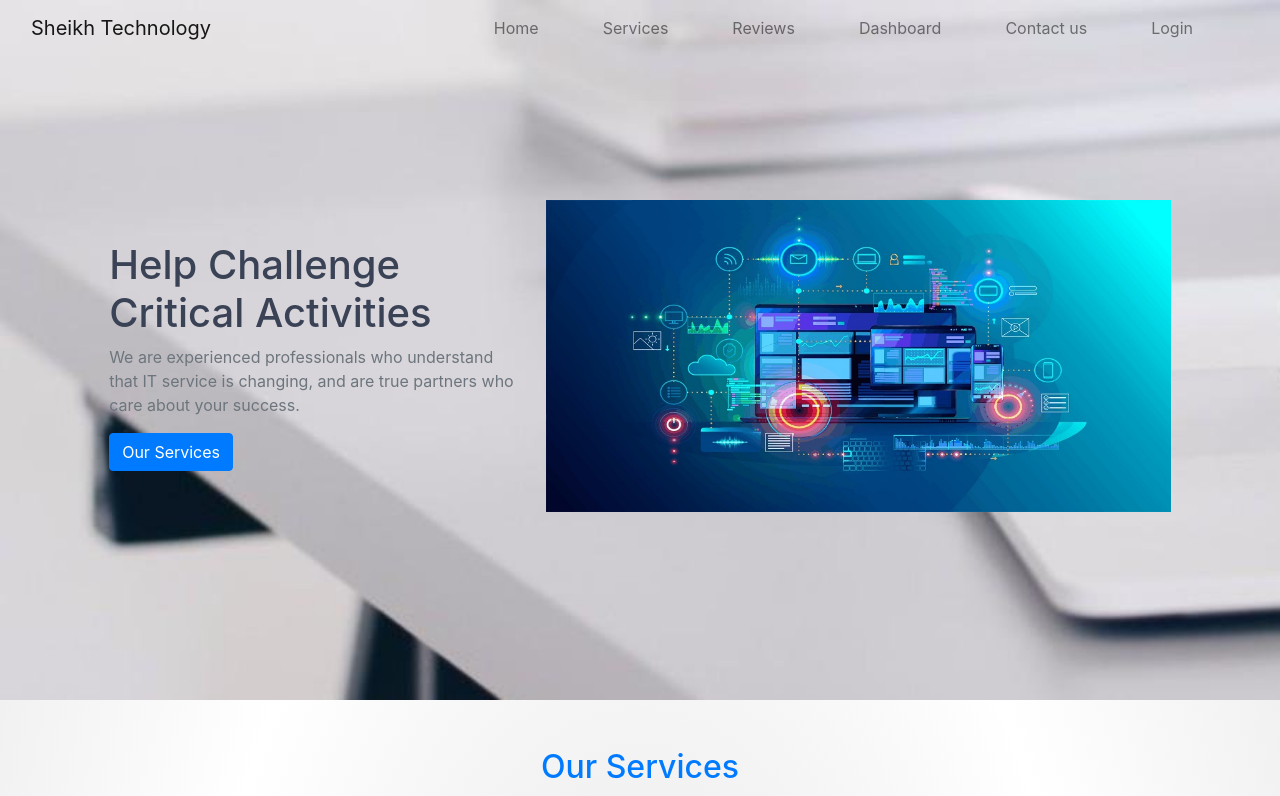
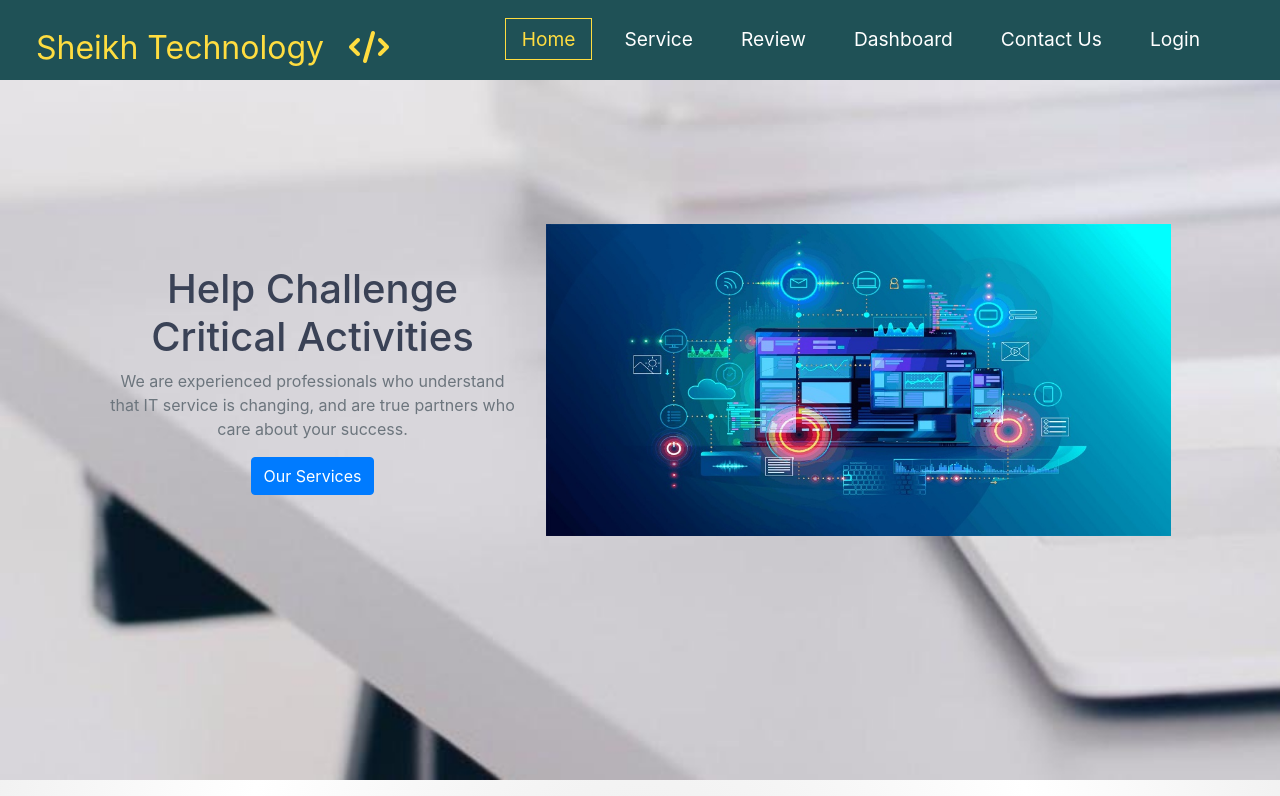
Before and after one commit to samiul-sheikh/sheikh-technology-client, a React (Create React App) app: page / in a window 1280 px wide. Shown: the top 796 px of the page. Built offline with nearby package versions, Linux system fonts and the light colour scheme; no server answers.

Commit message:
update navbar

```diff
--- a/public/index.html
+++ b/public/index.html
@@ -8,6 +8,7 @@
   <meta name="theme-color" content="#000000" />
   <meta name="description" content="Web site created using create-react-app" />
   <link rel="apple-touch-icon" href="%PUBLIC_URL%/logo192.png" />
+  <script src="https://kit.fontawesome.com/0f83e5d3b7.js" crossorigin="anonymous"></script>
   <!--
       manifest.json provides metadata used when your web app is installed on a
       user's mobile device or desktop. See https://developers.google.com/web/fundamentals/web-app-manifest/
--- a/src/App.css
+++ b/src/App.css
@@ -1,38 +1,15 @@
-/* .App {
-  text-align: center;
+*{
+  margin: 0;
+  padding: 0;
 }
 
-.App-logo {
-  height: 40vmin;
-  pointer-events: none;
+body{
+  background-color: #b5fac7;
 }
 
-@media (prefers-reduced-motion: no-preference) {
-  .App-logo {
-    animation: App-logo-spin infinite 20s linear;
-  }
+.pages{
+  color: #316685;
+  text-align: center;
+  /* font-size: 3.5rem; */
+  /* margin-top: 10%; */
 }
-
-.App-header {
-  background-color: #282c34;
-  min-height: 100vh;
-  display: flex;
-  flex-direction: column;
-  align-items: center;
-  justify-content: center;
-  font-size: calc(10px + 2vmin);
-  color: white;
-}
-
-.App-link {
-  color: #61dafb;
-}
-
-@keyframes App-logo-spin {
-  from {
-    transform: rotate(0deg);
-  }
-  to {
-    transform: rotate(360deg);
-  }
-} */
--- a/src/App.js
+++ b/src/App.js
@@ -11,6 +11,7 @@ import { createContext, useState } from 'react';
 import PrivateRoute from './Components/Login/PrivateRoute/PrivateRoute';
 import Orders from './Components/ServiceOrder/Orders/Orders';
 import ManageService from './Components/Dashboard/ManageService/ManageService';
+import Navbar from './Components/ReUse/Navbar/Navbar';
 
 
 export const UserContext = createContext();
@@ -20,8 +21,11 @@ function App() {
     const [loggedInUser, setLoggedInUser] = useState({});
 
     return (
+        <>
             <UserContext.Provider value={[loggedInUser, setLoggedInUser]}>
                 <Router>
+                    <Navbar></Navbar>
+                    <div className="pages">
                         <Switch>
                             <Route exact path="/">
                                 <Home></Home>
@@ -51,8 +55,10 @@ function App() {
                                 <Login></Login>
                             </Route>
                         </Switch>
+                    </div>
                 </Router>
             </UserContext.Provider>
+        </>
     );
 }
 
--- a/src/Components/Home/Header/Header.js
+++ b/src/Components/Home/Header/Header.js
@@ -6,7 +6,7 @@ import './Header.css';
 const Header = () => {
     return (
         <div className="header-container">
-            <Navbar></Navbar>
+            {/* <Navbar></Navbar> */}
             <HeaderMain></HeaderMain>
         </div>
     );
--- /dev/null
+++ b/src/Components/ReUse/Navbar/Navbar.css
@@ -0,0 +1,121 @@
+.navbar{
+    background-color: #1f5156;
+    height: 80px;
+    display: flex;
+    justify-content: center;
+    align-items: center;
+    font-size: 1.2rem;
+    position: sticky;
+    top: 0;
+    z-index: 20;
+}
+
+.nav-container{
+    display: flex;
+    justify-content: center;
+    align-items: center;
+    width: 100%;
+    height: 80px;
+    max-width: 1500px;
+}
+
+.nav-logo{
+    color:#ffdd40;
+    align-items: center;
+    margin-left: 20px;
+    cursor: pointer;
+    text-decoration: none;
+    font-size: 2rem;
+    flex-grow: 1;
+}
+
+.nav-menu{
+    display: flex;
+    list-style: none;
+    text-align: center;
+    margin-right: 2rem;
+}
+
+.nav-links{
+    color: #fff;
+    text-decoration: none;
+    padding: 0.5rem 1rem;
+    border-bottom: 3px solid transparent;
+}
+
+.fa-code{
+    margin-left: 1rem;
+}
+
+.nav-item{
+    line-height: 40px;
+    margin-right: 1rem;
+}
+
+.nav-item:after{
+    content: "";
+    display: block;
+    height: 3px;
+    width: 0;
+    background: transparent!;
+    transition: width 0.7s ease, background-color 0.5s ease;
+}
+
+.nav-item:hover:after{
+    width: 100%;
+    background:#ffdd40;
+    /* color: #fff; */
+}
+
+.nav-item .active{
+    color: #ffdd40;
+    border: 1px solid #ffdd40;
+}
+
+.nav-icon{
+    display: none;
+}
+
+@media screen and (max-width: 960px){
+    .nav-menu{
+        display: flex;
+        flex-direction: column;
+        width: 100%;
+        /* border-top: 1px solid #fff; */
+        position: absolute;
+        top: 80px;
+        left: -110%;
+        opacity: 1;
+        transition: all 0.5s ease;
+    }
+
+    .nav-menu.active{
+        background: #1f5156;
+        left: 0px;
+        opacity: 1;
+        transition: all 0.5s ease;
+        z-index: 1;
+    }
+
+    .nav-item .active{
+        color: #ffdd40;
+        border: none;
+    }
+
+    .nav-links{
+        padding: 1.5rem;
+        width: 100%;
+        display: table;
+    }
+
+    .nav-icon{
+        display: block;
+        position: absolute;
+        top: 0;
+        right: 0;
+        transform: translate(-100%, 60%);
+        font-size: 1.8rem;
+        cursor: pointer;
+        color: #ffdd40;
+    }
+}
--- a/src/Components/ReUse/Navbar/Navbar.js
+++ b/src/Components/ReUse/Navbar/Navbar.js
@@ -1,48 +1,55 @@
 import React, { useContext } from 'react';
-import { Link } from 'react-router-dom';
 import { UserContext } from '../../../App';
+import { useState } from 'react';
+import { NavLink } from 'react-router-dom';
+import './Navbar.css';
 
 const Navbar = () => {
+
+    const [click, setClick] = useState(false);
+
+    const handleClick = () => setClick(!click);
 
     const [loggedInUser, setLoggedInUser] = useContext(UserContext);
 
     return (
+        <>
+            <nav className="navbar">
+                <div className="nav-container">
+                    <NavLink exact to="/" className="nav-logo">Sheikh Technology <i className="fas fa-code" /></NavLink>
 
-        <nav className="navbar navbar-expand-lg navbar-light">
-            <div className="container-fluid">
-                <a className="navbar-brand" href="/">Sheikh Technology</a>
-                <button className="navbar-toggler" type="button" data-bs-toggle="collapse" data-bs-target="#navbarSupportedContent" aria-controls="navbarSupportedContent" aria-expanded="false" aria-label="Toggle navigation">
-                    <span className="navbar-toggler-icon"></span>
-                </button>
-                <div className="collapse navbar-collapse" id="navbarSupportedContent">
-                    <ul className="navbar-nav ms-auto">
+                    <ul className={click ? "nav-menu active" : "nav-menu"}>
                         <li className="nav-item">
-                            <Link to="/" className="nav-link me-5" as={Link}>Home</Link>
+                            <NavLink exact to="/" activeClassName="active" className="nav-links" onClick={handleClick}>Home</NavLink>
                         </li>
                         <li className="nav-item">
-                            <Link to="/service" className="nav-link me-5" as={Link}>Services</Link>
+                            <NavLink exact to="/service0" activeClassName="active" className="nav-links" onClick={handleClick}>Service</NavLink>
                         </li>
                         <li className="nav-item">
-                            <Link to="/review" className="nav-link me-5" as={Link}>Reviews</Link>
+                            <NavLink exact to="/review" activeClassName="active" className="nav-links" onClick={handleClick}>Review</NavLink>
                         </li>
                         <li className="nav-item">
-                            <Link to="/dashboard" className="nav-link me-5" as={Link}>Dashboard</Link>
+                            <NavLink exact to="/dashboard" activeClassName="active" className="nav-links" onClick={handleClick}>Dashboard</NavLink>
                         </li>
                         <li className="nav-item">
-                            <Link to="/contact" className="nav-link me-5" as={Link}>Contact us</Link>
+                            <NavLink exact to="/contact" activeClassName="active" className="nav-links" onClick={handleClick}>Contact Us</NavLink>
                         </li>
                         {loggedInUser.email ?
+
                             <li className="nav-item">
-                                <Link to="/login" className="nav-link me-5" as={Link}>{loggedInUser.email}</Link>
+                                <NavLink exact to="/login" activeClassName="active" className="nav-links" onClick={handleClick}>{loggedInUser.email}</NavLink>
                             </li> :
                             <li className="nav-item">
-                                <Link to="/login" className="nav-link me-5" as={Link}>Login</Link>
+                                <NavLink exact to="/login" activeClassName="active" className="nav-links" onClick={handleClick}>Login</NavLink>
                             </li>
                         }
                     </ul>
+                    <div className="nav-icon" onClick={handleClick}>
+                        <i className={click ? "fas fa-times" : "fas fa-bars"} />
+                    </div>
                 </div>
-            </div>
-        </nav>
+            </nav>
+        </>
     );
 };
 
```
Lines whose indentation alone changed are shown as unchanged.
